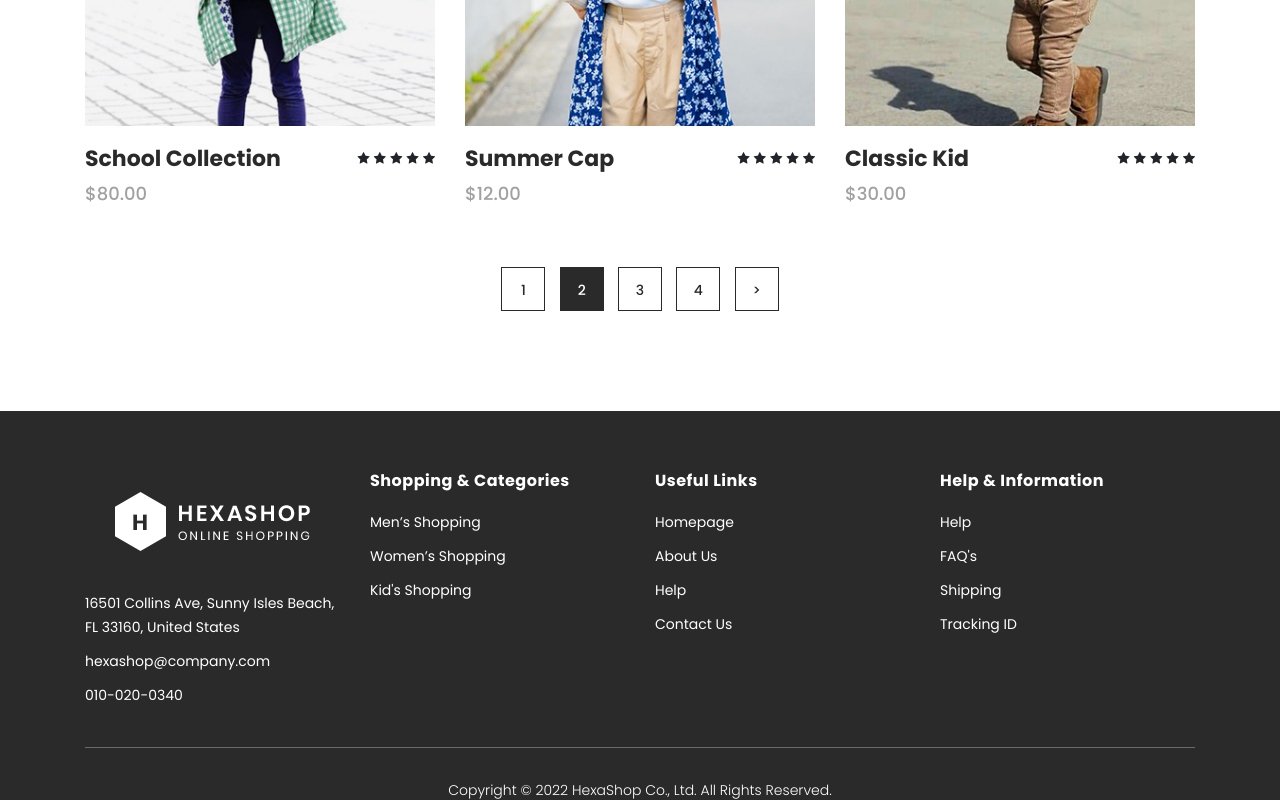
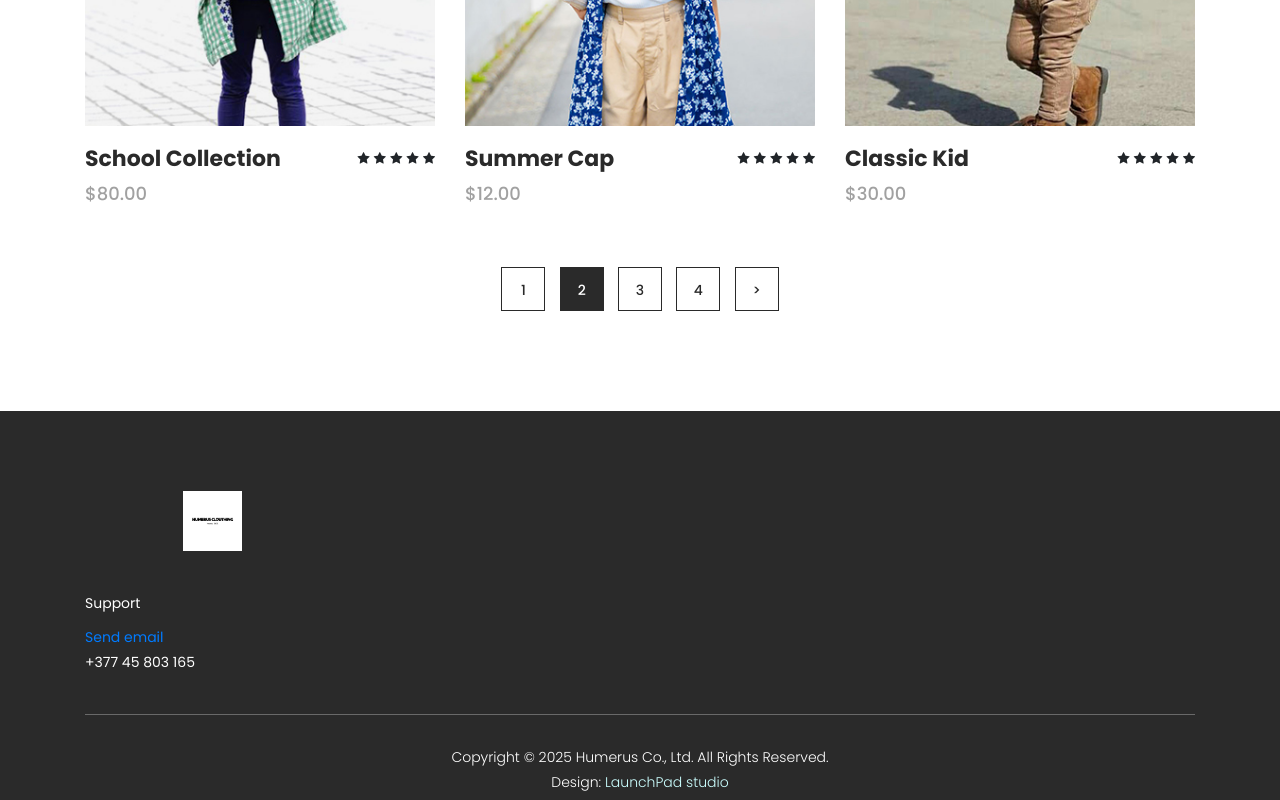
Before and after one commit to Efemorina/Humerus.clouthes, a plain HTML site: page products.html in a window 1280 px wide. Shown: the part 2000-2800 px from the top of the page. Drawn offline with Linux system fonts and the light colour scheme.

Commit message:
products page added

```diff
--- a/products.html
+++ b/products.html
@@ -9,7 +9,7 @@
     <meta name="author" content="">
     <link href="https://fonts.googleapis.com/css?family=Poppins:100,200,300,400,500,600,700,800,900&display=swap" rel="stylesheet">
 
-    <title>Hexashop - Product Listing Page</title>
+    <title>Humerus Clouthing</title>
 
 
     <!-- Additional CSS Files -->
@@ -52,32 +52,22 @@ https://templatemo.com/tm-571-hexashop
                     <nav class="main-nav">
                         <!-- ***** Logo Start ***** -->
                         <a href="index.html" class="logo">
-                            <img src="assets/images/logo.png">
+                            <img src="assets/images/ humeruslogo.png">
                         </a>
                         <!-- ***** Logo End ***** -->
                         <!-- ***** Menu Start ***** -->
                         <ul class="nav">
                             <li class="scroll-to-section"><a href="index.html" class="active">Home</a></li>
-                            <li class="scroll-to-section"><a href="index.html">Men's</a></li>
-                            <li class="scroll-to-section"><a href="index.html">Women's</a></li>
-                            <li class="scroll-to-section"><a href="index.html">Kid's</a></li>
+                            <li class="scroll-to-section"><a href="products.html">Men's</a></li>
                             <li class="submenu">
                                 <a href="javascript:;">Pages</a>
                                 <ul>
                                     <li><a href="about.html">About Us</a></li>
-                                    <li><a href="products.html">Products</a></li>
-                                    <li><a href="single-product.html">Single Product</a></li>
-                                    <li><a href="contact.html">Contact Us</a></li>
+
                                 </ul>
                             </li>
                             <li class="submenu">
-                                <a href="javascript:;">Features</a>
-                                <ul>
-                                    <li><a href="#">Features Page 1</a></li>
-                                    <li><a href="#">Features Page 2</a></li>
-                                    <li><a href="#">Features Page 3</a></li>
-                                    <li><a rel="nofollow" href="https://templatemo.com/page/4" target="_blank">Template Page 4</a></li>
-                                </ul>
+
                             </li>
                             <li class="scroll-to-section"><a href="index.html">Explore</a></li>
                         </ul>
@@ -374,54 +364,29 @@ https://templatemo.com/tm-571-hexashop
     <!-- ***** Products Area Ends ***** -->
 
     <!-- ***** Footer Start ***** -->
+      <!-- ***** Footer Start ***** -->
     <footer>
         <div class="container">
             <div class="row">
                 <div class="col-lg-3">
                     <div class="first-item">
                         <div class="logo">
-                            <img src="assets/images/white-logo.png" alt="hexashop ecommerce templatemo">
+                            <img src="assets/images/ humeruslogo.png" alt="" width="30%">
                         </div>
                         <ul>
-                            <li><a href="#">16501 Collins Ave, Sunny Isles Beach, FL 33160, United States</a></li>
-                            <li><a href="#">hexashop@company.com</a></li>
-                            <li><a href="#">010-020-0340</a></li>
+                            <li><a href="#">Support</a></li>
+                             <p><a href="mailto:humerus.shopping99@gmail.com">Send email</a></p>
+
+
+                            <li><a href="#">+377 45 803 165</a></li>
                         </ul>
                     </div>
                 </div>
-                <div class="col-lg-3">
-                    <h4>Shopping &amp; Categories</h4>
-                    <ul>
-                        <li><a href="#">Men’s Shopping</a></li>
-                        <li><a href="#">Women’s Shopping</a></li>
-                        <li><a href="#">Kid's Shopping</a></li>
-                    </ul>
-                </div>
-                <div class="col-lg-3">
-                    <h4>Useful Links</h4>
-                    <ul>
-                        <li><a href="#">Homepage</a></li>
-                        <li><a href="#">About Us</a></li>
-                        <li><a href="#">Help</a></li>
-                        <li><a href="#">Contact Us</a></li>
-                    </ul>
-                </div>
-                <div class="col-lg-3">
-                    <h4>Help &amp; Information</h4>
-                    <ul>
-                        <li><a href="#">Help</a></li>
-                        <li><a href="#">FAQ's</a></li>
-                        <li><a href="#">Shipping</a></li>
-                        <li><a href="#">Tracking ID</a></li>
-                    </ul>
-                </div>
                 <div class="col-lg-12">
                     <div class="under-footer">
-                        <p>Copyright © 2022 HexaShop Co., Ltd. All Rights Reserved.
+                        <p>Copyright © 2025 Humerus Co., Ltd. All Rights Reserved.
 
-                        <br>Design: <a href="https://templatemo.com" target="_parent" title="free css templates">TemplateMo</a>
-
-                        <br>Distributed By: <a href="https://themewagon.com" target="_blank" title="free & premium responsive templates">ThemeWagon</a></p>
+                        <br>Design: <a href="https://www.instagram.com/launchpad_studio_official/" target="_parent" title="free css templates">LaunchPad studio</a>
                         <ul>
                             <li><a href="#"><i class="fa fa-facebook"></i></a></li>
                             <li><a href="#"><i class="fa fa-twitter"></i></a></li>
```
Also changed, not shown: about.html (+2 -0 lines), index.html (+2 -2 lines).
